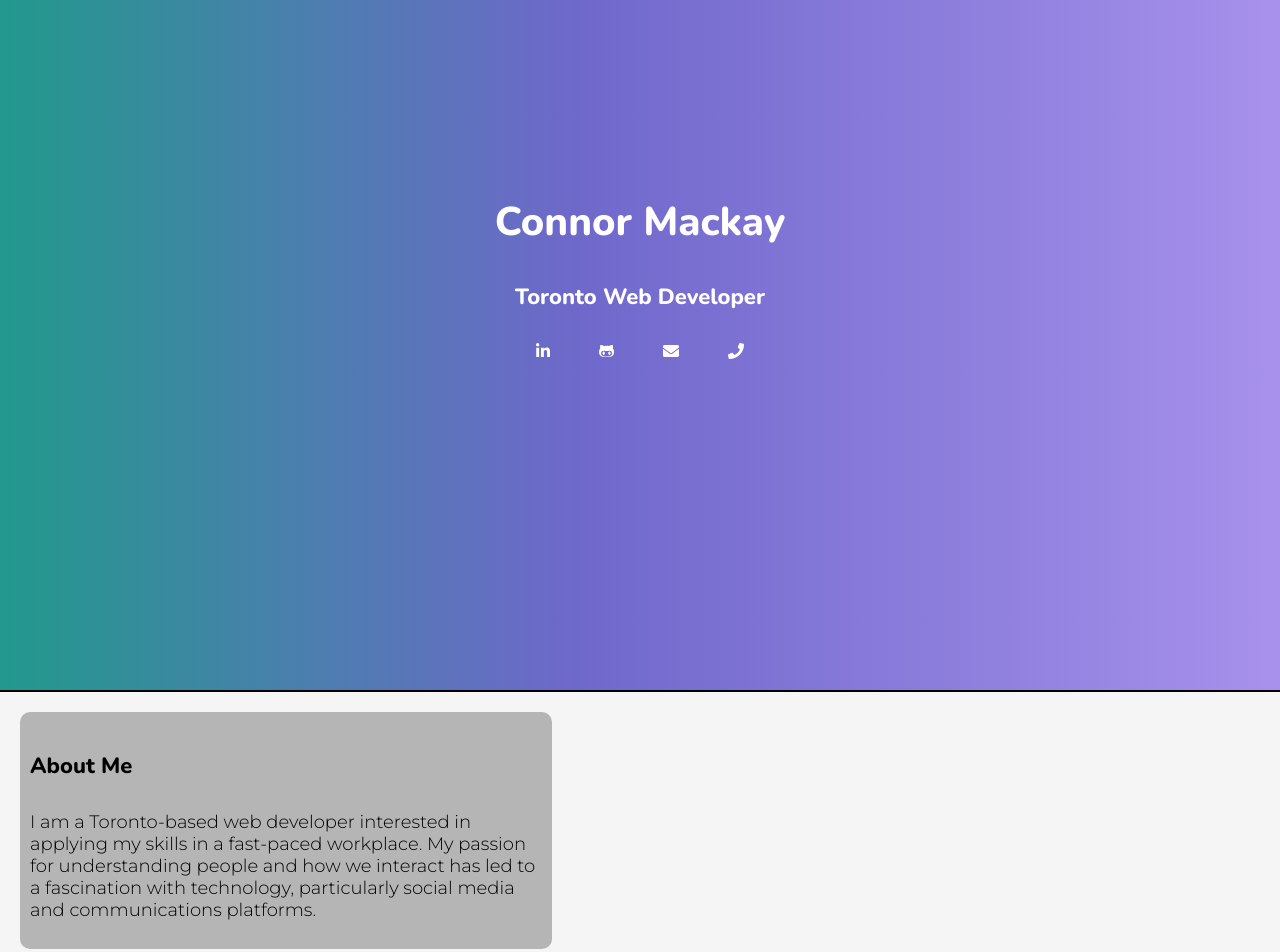
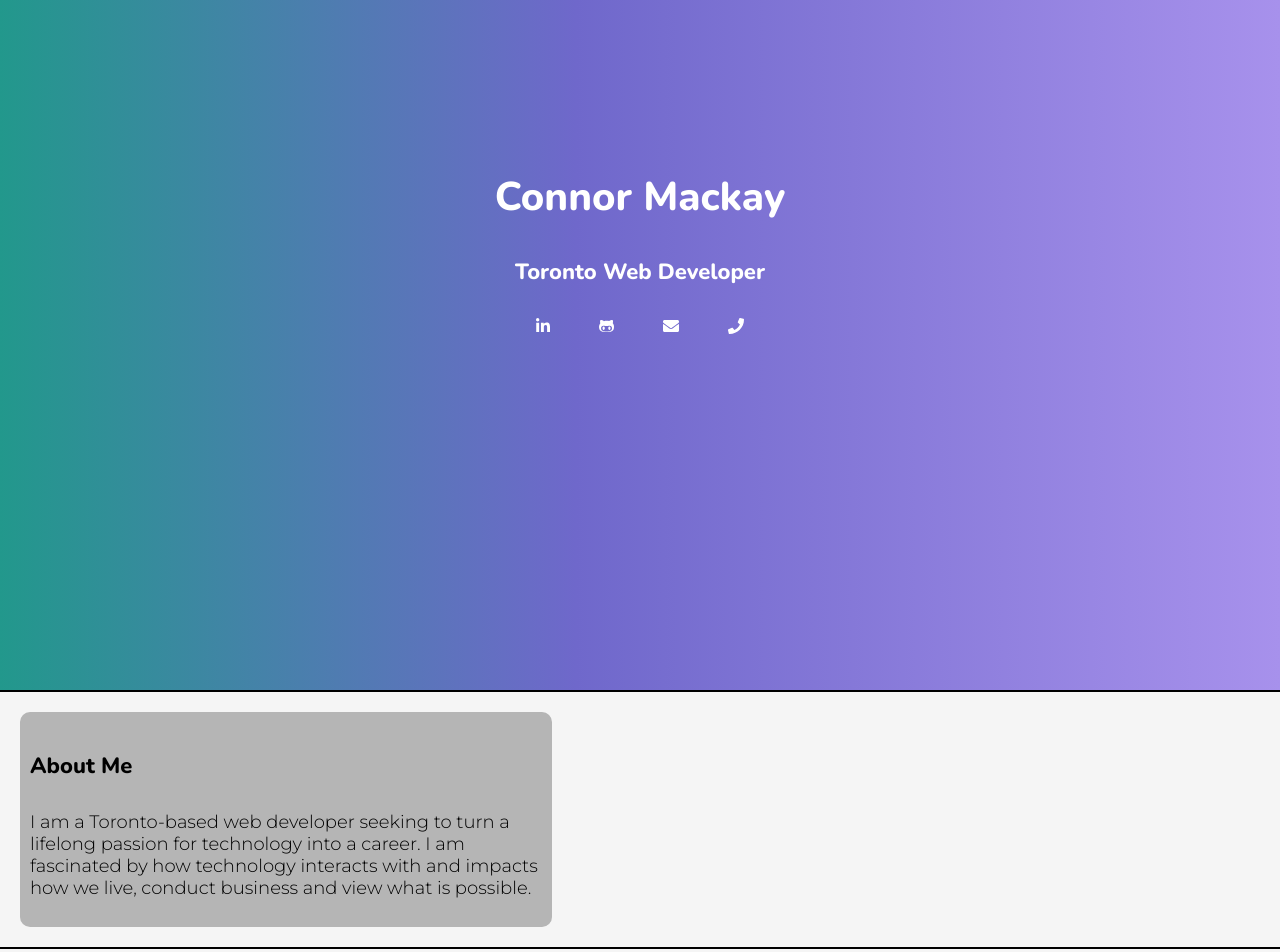
Before and after one commit to CD-Mackay/CD-Mackay.github.io, a React (Create React App) app: page / in a window 1280 px wide. Shown: the part 140-1092 px from the top of the page. Built offline with nearby package versions, Linux system fonts and the light colour scheme.

Commit message:
change about sentence

```diff
--- a/src/Components/About.jsx
+++ b/src/Components/About.jsx
@@ -6,12 +6,9 @@ export default function About() {
     <section id="about-me">
     <div id="card">
       <h4>About Me</h4>
-      <p>I am a Toronto-based web developer interested
-         in applying my skills in a fast-paced
-          workplace. My passion for understanding
-           people and how we interact has led to
-            a fascination with technology, particularly
-            social media and communications platforms.
+      <p>I am a Toronto-based web developer seeking to turn a lifelong passion for technology
+          into a career. I am fascinated by how technology interacts with and impacts how we live,
+          conduct business and view what is possible.
       </p>
     </div>
   </section>
--- a/src/Components/styles.scss
+++ b/src/Components/styles.scss
@@ -36,7 +36,7 @@ i:hover {
 #about-info {
   margin-top: auto;
   margin-bottom: auto;
-  padding-bottom: 50px;
+  padding-bottom: 100px;
   color: white;
   //text-shadow: 0px 1px 3px rgb(0 0 0 / 80%);
 }
```
